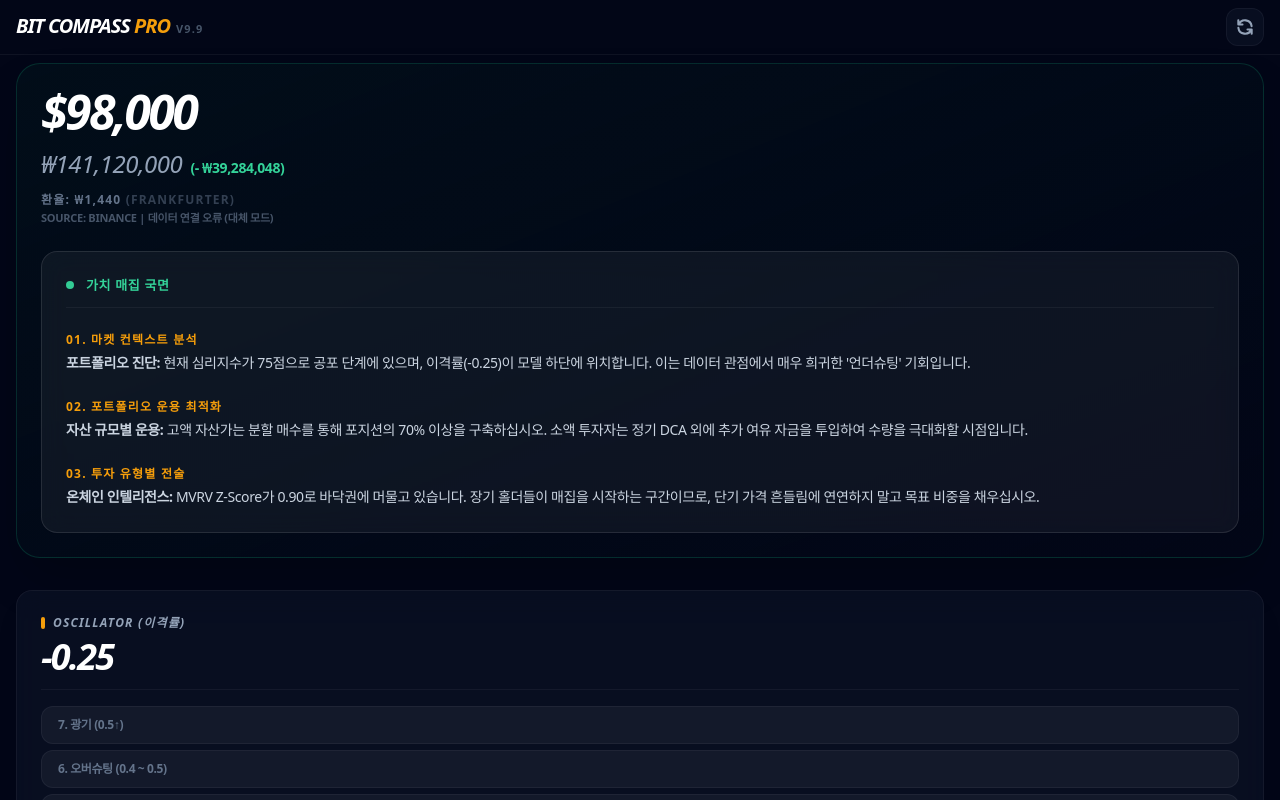
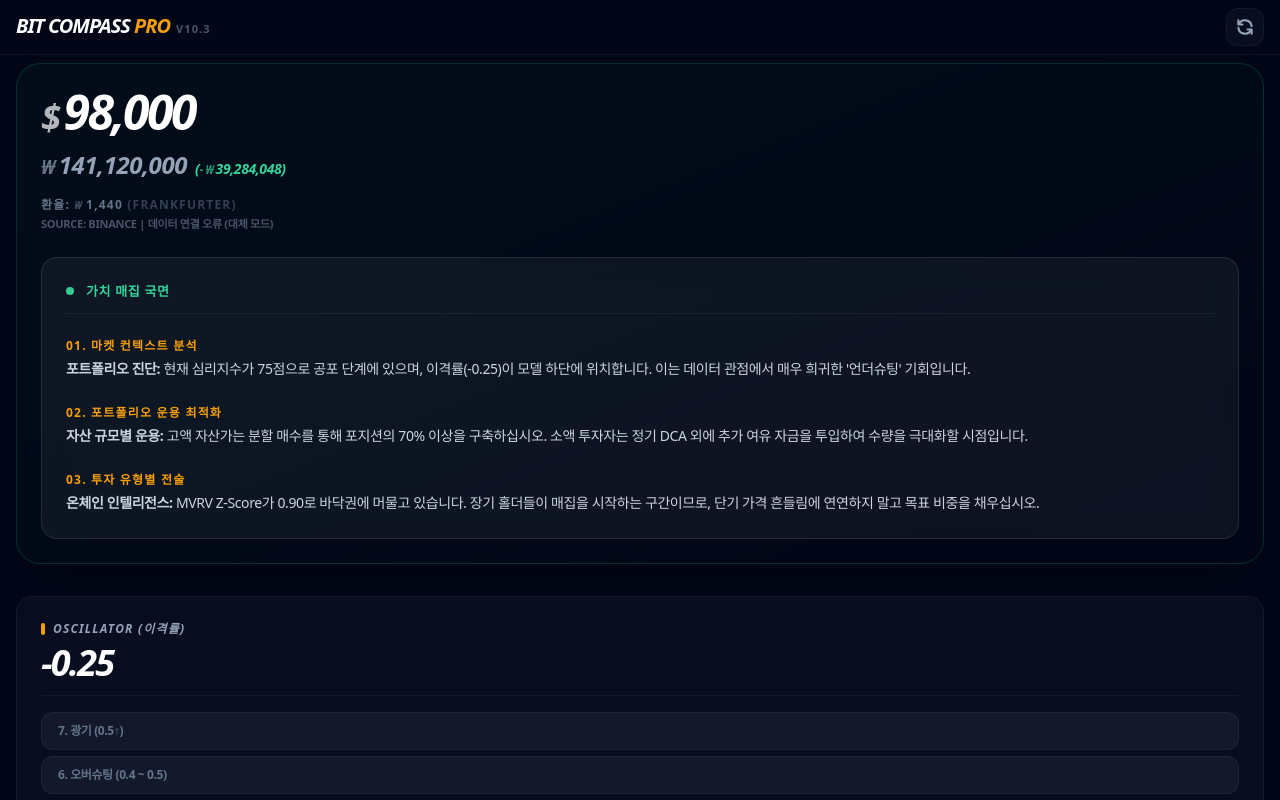
Before and after one commit to y2kjoh23-ux/btc-compass_26, a React (Vite) app: page / in a window 1280 px wide. Shown: the top 800 px of the page. Built offline with nearby package versions, Linux system fonts and the light colour scheme; no server answers; a web font is replaced by a local one.

Commit message:
Add files via upload

```diff
--- a/App.tsx
+++ b/App.tsx
@@ -15,6 +15,8 @@ const COLORS = {
   lower: '#047857',
   price: '#1d4ed8'
 };
+
+const Space = () => <span className="text-[0.6em]">&nbsp;</span>;
 
 const CustomTooltip = ({ active, payload, label }: any) => {
   if (active && payload && payload.length) {
@@ -39,8 +41,12 @@ const CustomTooltip = ({ active, payload, label }: any) => {
                   <div className="w-1.5 h-1.5 rounded-full" style={{ backgroundColor: markerColor }}></div>
                   <span className="text-xs font-bold text-slate-600">{item.name}</span>
                 </div>
-                <span className="text-xs font-black mono text-slate-900">
-                  {item.value ? `$${Math.round(item.value).toLocaleString()}` : 'PREDICT'}
+                <span className="text-xs font-black mono italic text-slate-900">
+                  {item.value ? (
+                    <>
+                      <span className="opacity-60 text-[0.85em]">$</span><Space />{Math.round(item.value).toLocaleString()}
+                    </>
+                  ) : 'PREDICT'}
                 </span>
               </div>
             );
@@ -166,11 +172,15 @@ const App: React.FC = () => {
   const style = getStatusStyle();
   const deviationKrw = (data.currentPrice - stats.model.weighted) * data.usdKrw;
   const deviationSign = deviationKrw >= 0 ? '+' : '-';
-  const deviationDisplay = `(${deviationSign} ₩${Math.abs(Math.round(deviationKrw)).toLocaleString()})`;
+  const deviationDisplay = (
+    <>
+      <span className="opacity-70 text-[0.85em] italic">{deviationSign} ₩</span><Space />{Math.abs(Math.round(deviationKrw)).toLocaleString()}
+    </>
+  );
 
   const renderKrw = (usd: number) => (
-    <p className="text-xs text-slate-500 font-bold opacity-70 mt-0.5 mono">
-      ₩{Math.round(usd * data.usdKrw).toLocaleString()}
+    <p className="text-xs text-slate-500 font-bold opacity-70 mt-0.5 mono italic">
+      <span className="text-[0.85em]">₩</span><Space />{Math.round(usd * data.usdKrw).toLocaleString()}
     </p>
   );
 
@@ -180,7 +190,7 @@ const App: React.FC = () => {
         <div className="text-left">
           <h1 className="text-xl font-black text-white tracking-tighter italic uppercase flex items-baseline gap-1.5">
             <span>BIT COMPASS <span className="text-amber-500">PRO</span></span>
-            <span className="text-[11px] font-bold text-slate-600 uppercase tracking-widest not-italic">v9.9</span>
+            <span className="text-[11px] font-bold text-slate-600 uppercase tracking-widest not-italic">v10.3</span>
           </h1>
         </div>
         <button onClick={init} className="p-2 bg-slate-900/50 hover:bg-white/5 rounded-xl border border-white/5 transition-colors">
@@ -193,17 +203,19 @@ const App: React.FC = () => {
           <div className="flex flex-col gap-6">
             <div className="space-y-3">
               <h2 className="text-5xl font-black text-white tracking-tighter italic mono">
-                ${data.currentPrice.toLocaleString()}
+                <span className="opacity-70 text-4xl">$</span><Space />{data.currentPrice.toLocaleString()}
               </h2>
               <div className="flex flex-col gap-1">
                 <div className="flex items-baseline gap-2">
-                  <p className="text-2xl text-slate-400 font-light italic">₩{Math.round(data.currentPrice * data.usdKrw).toLocaleString()}</p>
-                  <p className={`text-sm font-black mono ${deviationKrw >= 0 ? 'text-rose-500' : 'text-emerald-400'}`}>
-                    {deviationDisplay}
+                  <p className="text-2xl text-slate-400 font-bold italic mono">
+                    <span className="opacity-70 text-[0.85em]">₩</span><Space />{Math.round(data.currentPrice * data.usdKrw).toLocaleString()}
+                  </p>
+                  <p className={`text-sm font-bold mono italic ${deviationKrw >= 0 ? 'text-rose-500' : 'text-emerald-400'}`}>
+                    ({deviationDisplay})
                   </p>
                 </div>
                 <div className="flex flex-col gap-0.5 mt-2">
-                  <p className="text-xs font-bold text-slate-500 uppercase tracking-widest">환율: ₩{data.usdKrw.toLocaleString()} <span className="opacity-50">(Frankfurter)</span></p>
+                  <p className="text-xs font-bold text-slate-500 uppercase tracking-widest">환율: <span className="opacity-70 text-[0.85em] italic">₩</span><Space />{data.usdKrw.toLocaleString()} <span className="opacity-50">(Frankfurter)</span></p>
                   <p className="text-[11px] font-bold text-slate-600 uppercase tracking-tight">Source: Binance | {data.lastUpdated}</p>
                 </div>
               </div>
@@ -301,15 +313,15 @@ const App: React.FC = () => {
                   <tr key={i} className={`${row.active ? 'bg-amber-500/[0.03]' : ''} hover:bg-white/[0.02]`}>
                     <td className="px-6 py-5"><span className={`font-black italic ${row.active ? 'text-amber-400' : 'text-slate-400'}`}>{row.name}</span></td>
                     <td className="px-6 py-5">
-                      <p className="mono font-bold italic text-rose-500">${Math.round(row.u).toLocaleString()}</p>
+                      <p className="mono font-bold italic text-rose-500"><span className="opacity-60 text-[0.85em]">$</span><Space />{Math.round(row.u).toLocaleString()}</p>
                       {renderKrw(row.u)}
                     </td>
                     <td className="px-6 py-5">
-                      <p className="mono font-black italic text-amber-500 text-sm">${Math.round(row.val).toLocaleString()}</p>
+                      <p className="mono font-black italic text-amber-500 text-sm"><span className="opacity-60 text-[0.85em]">$</span><Space />{Math.round(row.val).toLocaleString()}</p>
                       {renderKrw(row.val)}
                     </td>
                     <td className="px-6 py-5">
-                      <p className="mono font-bold italic text-emerald-500">${Math.round(row.l).toLocaleString()}</p>
+                      <p className="mono font-bold italic text-emerald-500"><span className="opacity-60 text-[0.85em]">$</span><Space />{Math.round(row.l).toLocaleString()}</p>
                       {renderKrw(row.l)}
                     </td>
                   </tr>
@@ -341,15 +353,15 @@ const App: React.FC = () => {
                       <span className="text-[10px] text-slate-600 mono font-bold">{proj.date}</span>
                     </td>
                     <td className="px-6 py-5">
-                      <p className="mono font-bold italic text-rose-500">${Math.round(proj.upper).toLocaleString()}</p>
+                      <p className="mono font-bold italic text-rose-500"><span className="opacity-60 text-[0.85em]">$</span><Space />{Math.round(proj.upper).toLocaleString()}</p>
                       {renderKrw(proj.upper)}
                     </td>
                     <td className="px-6 py-5">
-                      <p className="mono font-black italic text-amber-500 text-sm">${Math.round(proj.weighted).toLocaleString()}</p>
+                      <p className="mono font-black italic text-amber-500 text-sm"><span className="opacity-60 text-[0.85em]">$</span><Space />{Math.round(proj.weighted).toLocaleString()}</p>
                       {renderKrw(proj.weighted)}
                     </td>
                     <td className="px-6 py-5">
-                      <p className="mono font-bold italic text-emerald-500">${Math.round(proj.lower).toLocaleString()}</p>
+                      <p className="mono font-bold italic text-emerald-500"><span className="opacity-60 text-[0.85em]">$</span><Space />{Math.round(proj.lower).toLocaleString()}</p>
                       {renderKrw(proj.lower)}
                     </td>
                   </tr>
--- a/metadata.json
+++ b/metadata.json
@@ -1,5 +1,5 @@
 {
-  "name": "BIT COMPASS PRO v10.1 PWA",
+  "name": "BIT COMPASS PRO v10.3 PWA 금액 단위 폰트조절",
   "description": "Professional Bitcoin Quant Strategic Dashboard with PWA support for mobile home screen integration.",
   "requestFramePermissions": []
 }
--- a/package.json
+++ b/package.json
@@ -1,5 +1,5 @@
 {
-  "name": "bit-compass-pro-v10.1-pwa",
+  "name": "bit-compass-pro-v10.3-pwa-금액-단위-폰트조절",
   "private": true,
   "version": "0.0.0",
   "type": "module",
```
